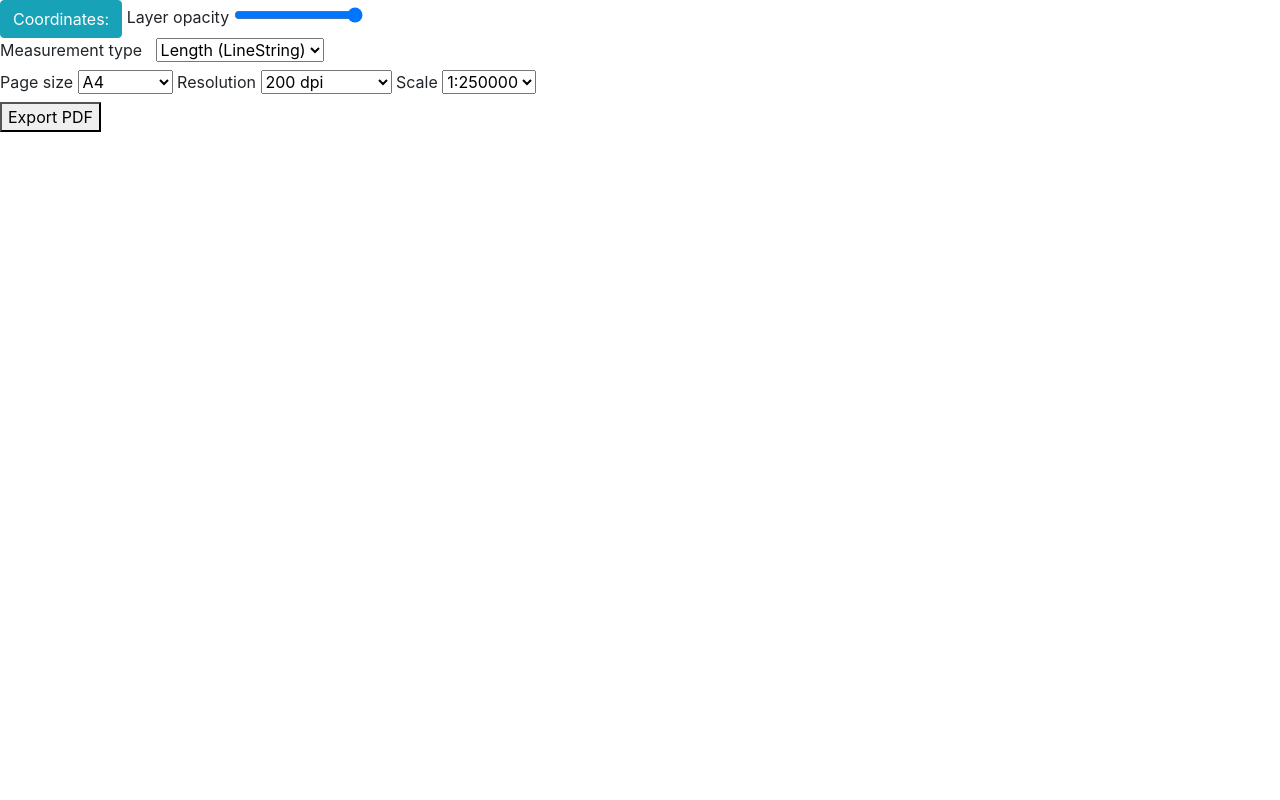
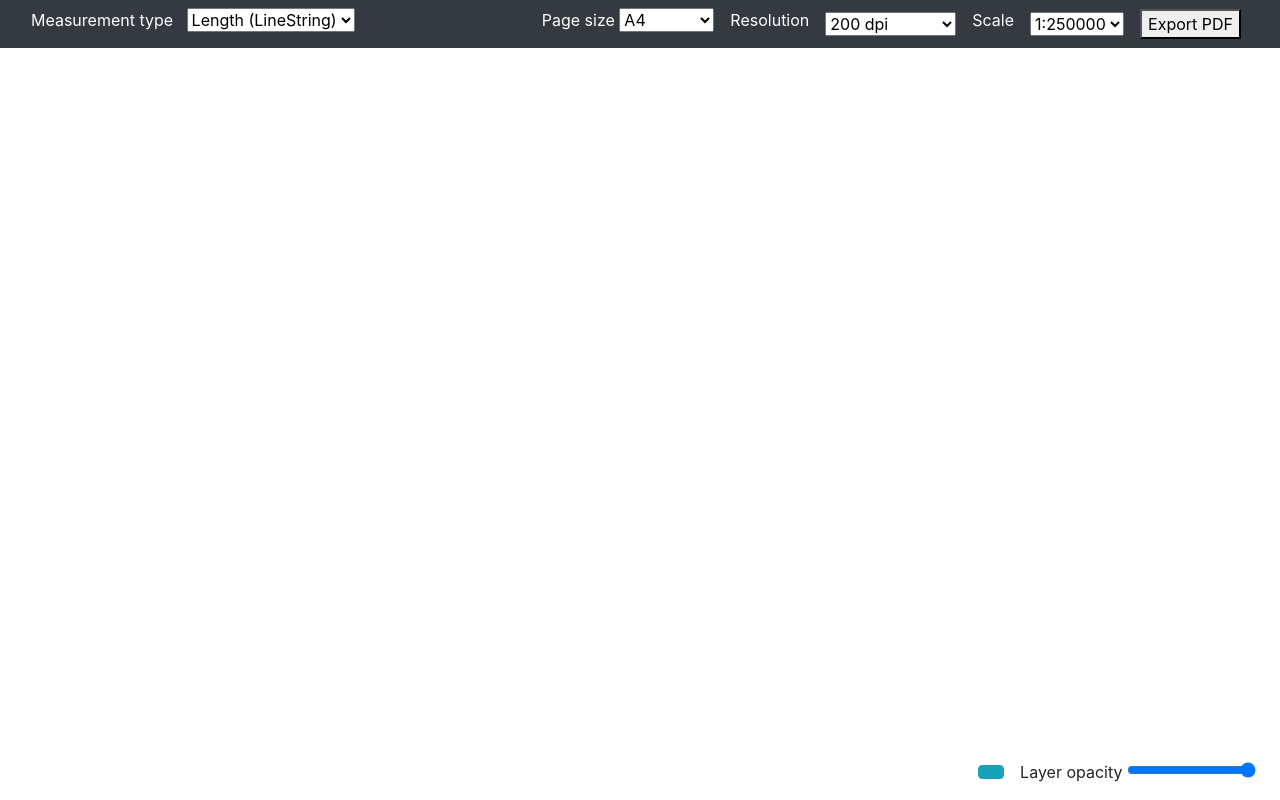
Before and after one commit to ruthie02/webgis, a website: page index.html in a window 1280 px wide. Drawn offline with nearby package versions, Linux system fonts and the light colour scheme; a script that the page names is missing.

Commit message:
Adjusted the sytling

```diff
--- a/index.html
+++ b/index.html
@@ -9,13 +9,13 @@
     <title>WebGIS Project</title>
   </head>
   <body>
-      <div id="map">
-      <div id="mouse-position" class="text-white text-center btn btn-info">Coordinates: </div>
-      <label id="opacity">
-        Layer opacity
-        <input id="opacity-input" type="range" min="0" max="1" step="0.01" value="1" />
-        <span id="opacity-output"></span>
-      </label>
+    <div id="map"></div>
+
+    <!--top navbar: used navbar since it's easier for me to style-->
+      <nav class="navbar navbar-expand-lg fixed-top navbar-dark bg-dark text-white">
+        <div class="container-fluid">
+        <ul class="navbar-nav me-auto mb-2 mb-lg-0">
+          <li class="nav-item">
             <form>
               <label for="type">Measurement type &nbsp;</label>
               <select id="type">
@@ -23,7 +23,11 @@
                 <option value="area">Area (Polygon)</option>
               </select>
             </form>
-      <form class="form">
+          </li>
+        </ul>
+
+        <div class="d-flex align-items-center">
+            <form class="form mx-2">
               <label for="format">Page size </label>
                 <select id="format">
                   <option value="a0">A0 (slow)</option>
@@ -33,15 +37,16 @@
                   <option value="a4" selected>A4</option>
                   <option value="a5">A5 (fast)</option>
                 </select>
-        <label for="resolution">Resolution </label>
-        <select id="resolution">
+              </form>
+            <label for="resolution" class="form mx-2">Resolution </label>
+            <select id="resolution" class="mx-2">
               <option value="72">72 dpi (fast)</option>
               <option value="150">150 dpi</option>
               <option value="200" selected>200 dpi</option>
               <option value="300">300 dpi (slow)</option>
             </select>
-        <label for="scale">Scale </label>
-        <select id="scale">
+            <label for="scale" class="form mx-2">Scale </label>
+            <select id="scale" class="form mx-2">
               <option value="500">1:500000</option>
               <option value="250" selected>1:250000</option>
               <option value="100">1:100000</option>
@@ -49,9 +54,20 @@
               <option value="25">1:25000</option>
               <option value="10">1:10000</option>
             </select>
-      </form>
-      <button id="export-pdf">Export PDF</button>
+            <button id="export-pdf" class="mx-2">Export PDF</button>
     </div>
+  </div>
+    </nav>
+
+      <!--bottom navbar: used navbar since it's easier for me to style-->
+      <nav class="navbar navbar-expand-lg fixed-bottom">
+        <div id="mouse-position" class="text-white text-center btn btn-info ml-auto mx-2 my-2"></div>
+        <label id="opacity" class="mx-2 my-2">
+          Layer opacity
+          <input id="opacity-input" type="range" min="0" max="1" step="0.01" value="1" />
+          <span id="opacity-output"></span>
+        </label>
+      </nav>
     <script src="https://code.jquery.com/jquery-3.2.1.slim.min.js" integrity="sha384-KJ3o2DKtIkvYIK3UENzmM7KCkRr/rE9/Qpg6aAZGJwFDMVNA/GpGFF93hXpG5KkN" crossorigin="anonymous"></script>
     <script src="https://cdn.jsdelivr.net/npm/popper.js@1.12.9/dist/umd/popper.min.js" integrity="sha384-ApNbgh9B+Y1QKtv3Rn7W3mgPxhU9K/ScQsAP7hUibX39j7fakFPskvXusvfa0b4Q" crossorigin="anonymous"></script>
     <script src="https://cdn.jsdelivr.net/npm/bootstrap@4.0.0/dist/js/bootstrap.min.js" integrity="sha384-JZR6Spejh4U02d8jOt6vLEHfe/JQGiRRSQQxSfFWpi1MquVdAyjUar5+76PVCmYl" crossorigin="anonymous"></script>
--- a/style.css
+++ b/style.css
@@ -4,8 +4,9 @@ html, body {
   margin: 0;
   height: 100%;
 }
+
 #map {
-  position: absolute;
+  position: fixed;
   top: 0;
   bottom: 0;
   width: 100%;
```
Lines whose indentation alone changed are shown as unchanged.
